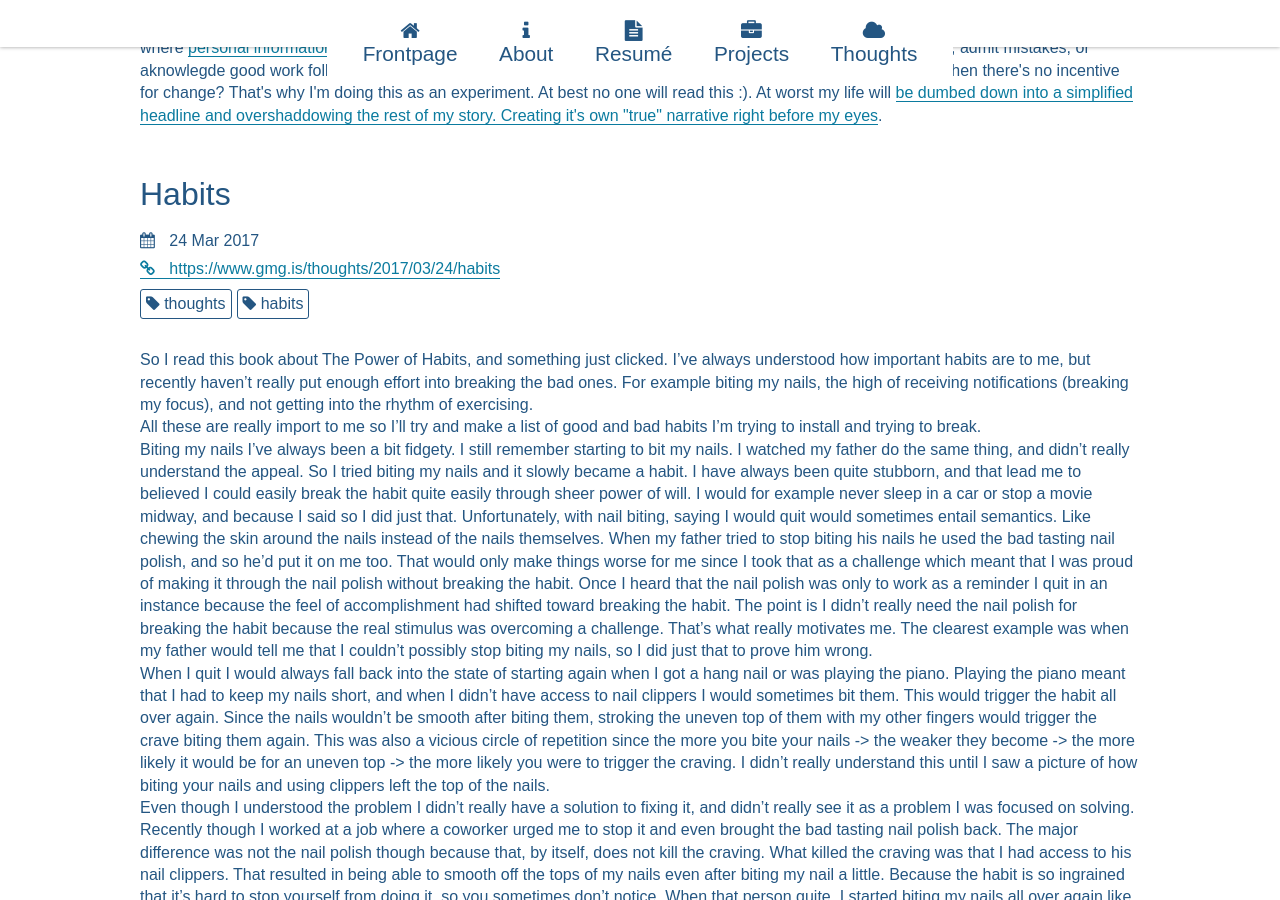
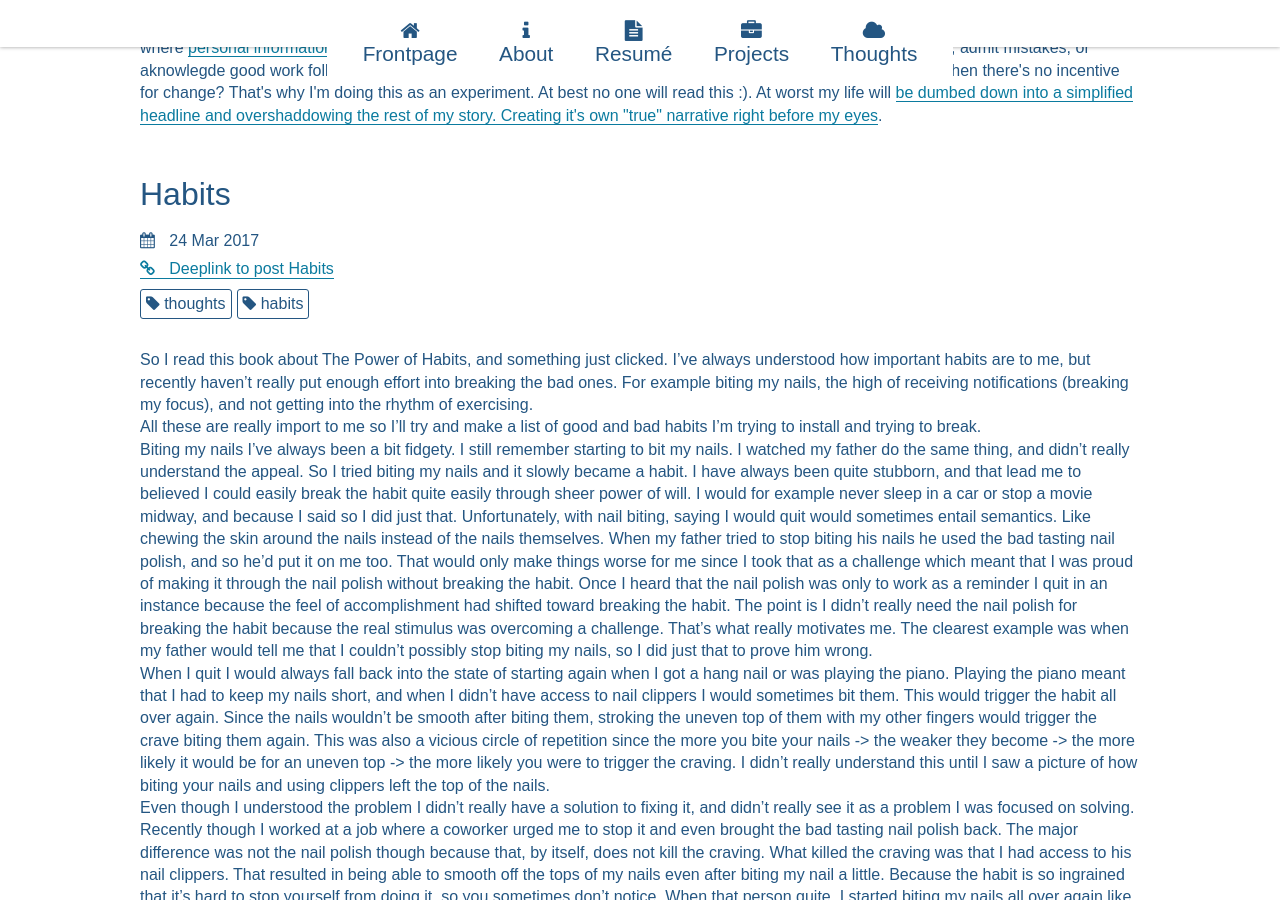
Before and after one commit to gudmundurmar/gmg.is, a Jekyll site: the page built from thinking/index.html, in a window 1280 px wide and 900 px high, scrolled down 229 px. Built offline with Jekyll 4.4.1, drawn with Linux system fonts in a browser that asks for light colours; some of the changed text lies outside the part shown.

Commit message:
Adding metadata for Rich link preview https://richpreview.com/?url=http%3A%2F%2Fgmg.is, (and a few minor changes... change frontpage title, and call links in thoughts deeplinks)

```diff
--- a/_includes/head.html
+++ b/_includes/head.html
@@ -10,8 +10,15 @@
   <meta charset="utf-8">
   <meta name="author" content="Guðmundur Már Gunnarsson">
   <meta name="description" content="Personal website. A place for me to mess with, break, and try new things on the internet">
-  <meta name="keywords" content="Introduction,Practicing,Working,Thinking">
+  <meta name="keywords" content="Guðmundur Már,GMG,GMG.is,Guðmundur Már Gunnarsson,Gudmundur Mar,Gudmundur Mar Gunnarsson,Introduction,Practicing,Working,Thinking">
   <meta name="viewport" content="width=device-width">
+
+  <meta property="og:title" content="{{include.title}}">
+  <meta property="og:description" content="Personal website. A place for me to mess with, break, and try new things on the internet">
+  <meta property="og:image" content="/img/gmg_share.png">
+  <meta property="og:image:width" content="1200" />
+  <meta property="og:image:height" content="1200" />
+
   <link rel="apple-touch-icon" sizes="57x57" href="/favicon.ico/apple-icon-57x57.png">
   <link rel="apple-touch-icon" sizes="60x60" href="/favicon.ico/apple-icon-60x60.png">
   <link rel="apple-touch-icon" sizes="72x72" href="/favicon.ico/apple-icon-72x72.png">
@@ -25,6 +32,7 @@
   <link rel="icon" type="image/png" sizes="32x32" href="/favicon.ico/favicon-32x32.png">
   <link rel="icon" type="image/png" sizes="96x96" href="/favicon.ico/favicon-96x96.png">
   <link rel="icon" type="image/png" sizes="16x16" href="/favicon.ico/favicon-16x16.png">
+  <link rel="shortcut icon" href="/favicon.ico" type="image/x-icon" />
   <link rel="manifest" href="/favicon.ico/manifest.json">
   <meta name="msapplication-TileColor" content="#ffffff">
   <meta name="msapplication-TileImage" content="/favicon.ico/ms-icon-144x144.png">
--- a/index.html
+++ b/index.html
@@ -1,6 +1,6 @@
 ---
 layout: frontpage
-title: Frontpage
+title: Welcome to Gudmundur Mar Gunnarsson's homepage.
 ---
 
 This is not really shown anywhere on the site. All the magic starts happening in _layouts/default.html
--- a/thinking/index.html
+++ b/thinking/index.html
@@ -17,7 +17,7 @@
         <li class="Post__date"><i class="fa fa-calendar Post__iconDate" aria-hidden='true'></i> {{ post.date | date_to_string }}</li>
         <li>
           <a class="Post__link" href="{{ post.url }}" title="{{ post.title }}">
-            <i class="fa fa-link Post__iconCalendar" aria-hidden='true'></i> {{site.url}}{{ post.url}}
+            <i class="fa fa-link Post__iconCalendar" aria-hidden='true'></i> Deeplink to post {{ post.title }}
           </a>
         </li>
         {% if post.tags %}
```
Also changed, not shown: img/gmg_share.png (added).
